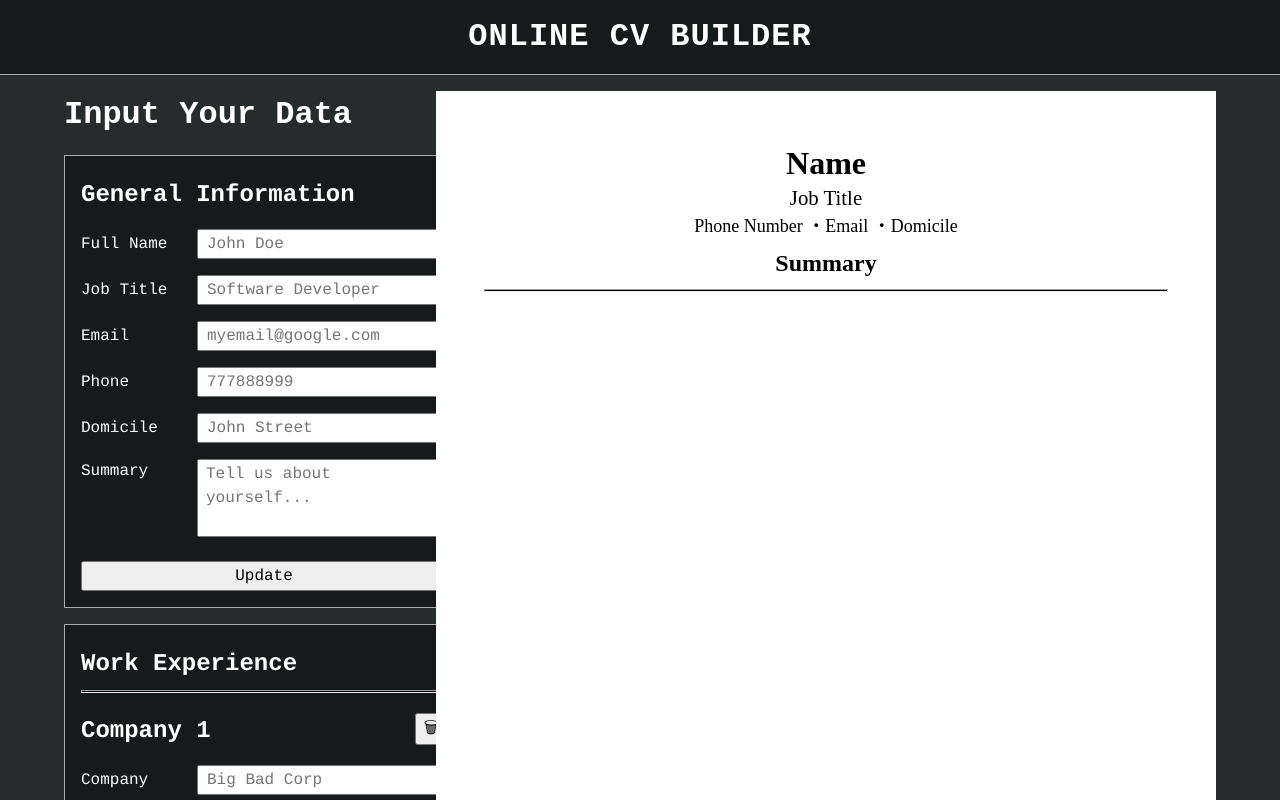
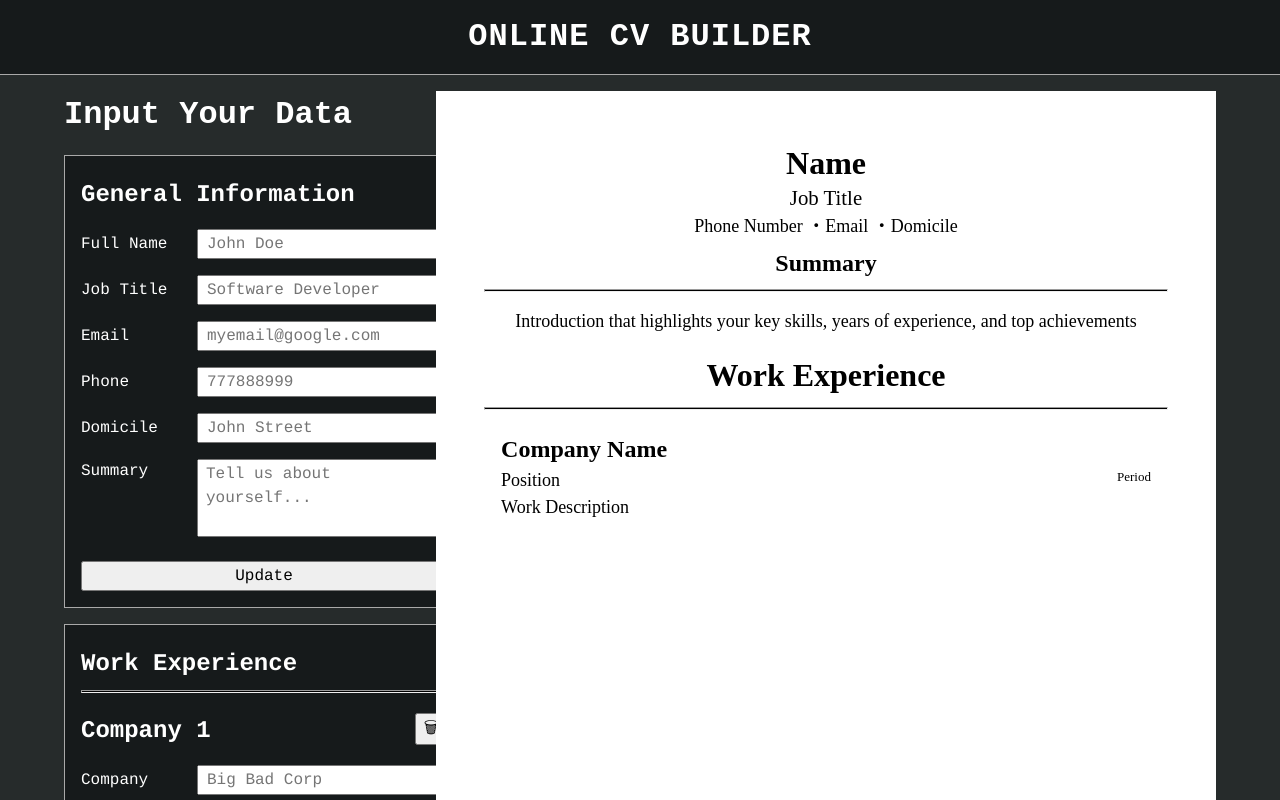
Before and after one commit to wirawanaryo/cv-appplication, a React (Vite) app: page / in a window 1280 px wide. Shown: the top 800 px of the page. Built offline with nearby package versions, Linux system fonts and the light colour scheme.

Commit message:
add onchange input WE

```diff
--- a/src/App.tsx
+++ b/src/App.tsx
@@ -53,7 +53,7 @@ function App() {
           WEData={WEData}
           UpdateWEData={setWEData}
         />
-        <PreviewContainer GIdata={GIData}/>
+        <PreviewContainer GIdata={GIData} WEData={WEData}/>
       </div>
     </>
   )
--- a/src/components/PreviewContainer.module.css
+++ b/src/components/PreviewContainer.module.css
@@ -18,6 +18,28 @@
   display: flex;
   flex-direction: column;
   align-items: center;
+}
+.WEsection{
+  margin: 1rem 0 1rem 0;
+  width: 100%;
+  display: flex;
+  flex-direction: column;
+  align-items: center;
+}
+.EXPcontainer{
+  width: 95%;
+  display: flex;
+  flex-direction: column;
+  align-items: flex-start;
+  margin-bottom: 1rem;
+}
+.positionContainer{
+  width: 100%;
+  display: flex;
+  justify-content: space-between;
+}
+.positionContainer span{
+  font-size: small;
 }
 h2{
   margin-top: 0.3rem;
--- a/src/components/PreviewContainer.tsx
+++ b/src/components/PreviewContainer.tsx
@@ -12,28 +12,62 @@ interface GeneralInfoType {
 
 interface formProps {
   GIdata: GeneralInfoType;
+  WEData: WorkInfoType[];
+}
+
+interface WorkInfoType {
+  id: string;
+  company: string;
+  position: string;
+  startdate: string;
+  enddate: string;
+  summary: string;
+};
+
+interface GIsectionProps {
+  GIdata: GeneralInfoType;
+}
+interface WEsectionProps {
+  WEdata: WorkInfoType[];
 }
 
 
 
-function GIsection({GIdata}:formProps) {
+function GIsection({ GIdata }: GIsectionProps) {
   return <div className={styles.GIsection}>
-    <h1 className={styles.GIname}>{GIdata.fullName === '' ? 'Name': GIdata.fullName.toUpperCase()}</h1>
+    <h1 className={styles.GIname}>{GIdata.fullName === '' ? 'Name' : GIdata.fullName.toUpperCase()}</h1>
     <h3>{GIdata.jobTitle === '' ? 'Job Title' : GIdata.jobTitle}</h3>
     <p className={styles.GIdetails} >
-      {GIdata.phone === ''? 'Phone Number' : GIdata.phone} ・
-      {GIdata.email === ''? 'Email' : GIdata.email} ・
-      {GIdata.domicile === ''? 'Domicile' : GIdata.domicile}
+      {GIdata.phone === '' ? 'Phone Number' : GIdata.phone} ・
+      {GIdata.email === '' ? 'Email' : GIdata.email} ・
+      {GIdata.domicile === '' ? 'Domicile' : GIdata.domicile}
 
     </p>
     <h2>Summary</h2>
     <hr></hr>
-    <p>{GIdata.summary}  </p>
+    <p>{GIdata.summary === '' ? ' Introduction that highlights your key skills, years of experience, and top achievements' : GIdata.summary}  </p>
+  </div>
+}
+function WEsection({ WEdata }: WEsectionProps) {
+  return <div className={styles.WEsection}>
+    <h1>Work Experience</h1>
+    <hr></hr>
+    {WEdata.map((WE) => (
+      <div key={WE.id} className={styles.EXPcontainer}>
+        <h2>{WE.company === ''? "Company Name" : WE.company}</h2>
+        <div className={styles.positionContainer}>
+          <p>{WE.position === ''? "Position" : WE.position}</p>
+          <span>{WE.startdate === ''? "Period" : `${WE.startdate}  → ${WE.enddate}`}</span>
+        </div>
+        <p>{WE.summary === ''? "Work Description" : WE.summary}</p>
+      </div>
+    ))}
   </div>
 }
 
-export function PreviewContainer({GIdata}:formProps) {
+export function PreviewContainer({ GIdata, WEData }: formProps) {
   return <div className={styles.PreviewContainer}>
     <GIsection GIdata={GIdata} />
+    <WEsection WEdata={WEData} />
   </div>
 }
--- a/src/components/forms/WorkExpForm.tsx
+++ b/src/components/forms/WorkExpForm.tsx
@@ -10,62 +10,82 @@ interface WorkInfoType {
   enddate: string;
   summary: string;
 };
-
 interface WEformProps {
   WEData: WorkInfoType[];
   UpdateWEData: React.Dispatch<React.SetStateAction<WorkInfoType[]>>;
 }
 interface MainformProps {
+  WEData: WorkInfoType[];
   UpdateWEData: React.Dispatch<React.SetStateAction<WorkInfoType[]>>;
   data: WorkInfoType;
   index: number;
 }
 
-function MainForm({ UpdateWEData, data, index }: MainformProps) {
-  function deleteForm(id:string) {
-    UpdateWEData(prev=>prev.filter(WEdat => WEdat.id !== id))
+
+function MainForm({ WEData, UpdateWEData, data, index }: MainformProps) {
+  function deleteForm(id: string) {
+    UpdateWEData(prev => prev.filter(WEdat => WEdat.id !== id))
   }
+
+  function handlechange(id:string, value:string, target:string) {
+    UpdateWEData(WEData.map(WE => {
+      if (WE.id === id) {
+        return {
+          ...WE,
+          [target]: value
+        };
+      } else {
+        return WE;
+      }
+    }))
+  }
+
+
   return <form className={styles.MainForm} id="WEForm">
     <div className={styles.FormHeader}>
-      <h2>Company {index+1}</h2>
-      <button type="button" className={styles.DeleteButton} onClick={()=>deleteForm(data.id)}>🗑</button>
+      <h2>Company {index + 1}</h2>
+      <button type="button" className={styles.DeleteButton} onClick={() => deleteForm(data.id)}>🗑</button>
     </div>
     <div className={styles.FormInputHolders}>
-      <label htmlFor="Company">Company</label>
+      <label htmlFor="company">Company</label>
       <input
         type="text"
         id={styles.Company}
-        name="Company"
+        name="company"
         defaultValue={data.company}
         placeholder="Big Bad Corp"
+        onChange={(e)=>handlechange(data.id, e.target.value, e.target.name)}
       />
     </div>
     <div className={styles.FormInputHolders}>
-      <label htmlFor="Position">Position</label>
+      <label htmlFor="position">Position</label>
       <input
         type="text"
         id={styles.Position}
-        name="Position"
+        name="position"
         defaultValue={data.position}
         placeholder="Manager"
+        onChange={(e)=>handlechange(data.id, e.target.value, e.target.name)}
       />
     </div>
     <div className={styles.FormInputHolders}>
-      <label htmlFor="StartDate">Start Date</label>
+      <label htmlFor="startdate">Start Date</label>
       <input
         type="date"
         id={styles.StartDate}
-        name="StartDate"
+        name="startdate"
         defaultValue={data.startdate}
+        onChange={(e)=>handlechange(data.id, e.target.value, e.target.name)}
       />
     </div>
     <div className={styles.FormInputHolders}>
-      <label htmlFor="EndDate">End Date</label>
+      <label htmlFor="endDate">End Date</label>
       <input
         type="date"
         id={styles.EndDate}
-        name="EndDate"
+        name="enddate"
         defaultValue={data.enddate}
+        onChange={(e)=>handlechange(data.id, e.target.value, e.target.name)}
       />
     </div>
     <div className={styles.FormAreaHolders}>
@@ -76,6 +96,7 @@ function MainForm({ UpdateWEData, data, index }: MainformProps) {
         rows={3}
         defaultValue={data.summary}
         placeholder="Tell us about it..."
+        onChange={(e)=>handlechange(data.id, e.target.value, e.target.name)}
       ></textarea>
     </div>
     <hr></hr>
@@ -85,14 +106,15 @@ function MainForm({ UpdateWEData, data, index }: MainformProps) {
 function MainFormContainer({ WEData, UpdateWEData }: WEformProps) {
   return <div id="WEformContainer">
     {WEData.map((WE, index) => (
-      <MainForm key={WE.id} UpdateWEData={UpdateWEData} data={WE} index={index} />
+      <MainForm key={WE.id} WEData={WEData} UpdateWEData={UpdateWEData} data={WE} index={index} />
     ))}
   </div>
 }
 
 export function WorkExpForm({ WEData, UpdateWEData }: WEformProps) {
+  const [TempWEData, setTempWEData] = useState<WorkInfoType[]>(WEData)
   function handleAddMore() {
-    UpdateWEData(prev => [
+    setTempWEData(prev => [
       ...prev, {
         id: crypto.randomUUID(),
         company: '',
@@ -102,28 +124,20 @@ export function WorkExpForm({ WEData, UpdateWEData }: WEformProps) {
         summary: ''
       },
     ])
-    // WEData.push({
-    //   id: crypto.randomUUID(),
-    //   company: '',
-    //   position: '',
-    //   startdate: '',
-    //   enddate: '',
-    //   summary: ''
-    // });
-    // console.log('Add more button clicked')
   }
-  console.log(WEData)
+
+  console.log(TempWEData)
   function handleSubmit() {
-
+    UpdateWEData(TempWEData);
   }
 
 
   return <div className={styles.WorkExpForm}>
     <h2>Work Experience</h2>
     <hr></hr>
-    <MainFormContainer WEData={WEData} UpdateWEData={UpdateWEData} />
+    <MainFormContainer WEData={TempWEData} UpdateWEData={setTempWEData} />
     <div className={styles.formButtons}>
-      <button type="submit" form="WEForm">Update Data</button>
+      <button type="button" onClick={handleSubmit}>Update Data</button>
       <button type="button" onClick={handleAddMore}>Add More</button>
     </div>
   </div>
```
